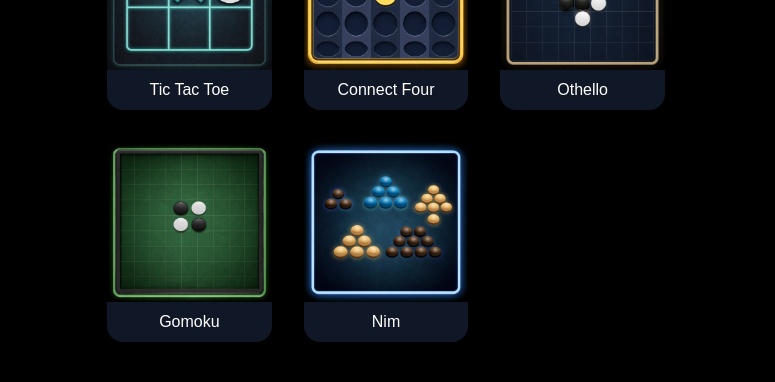
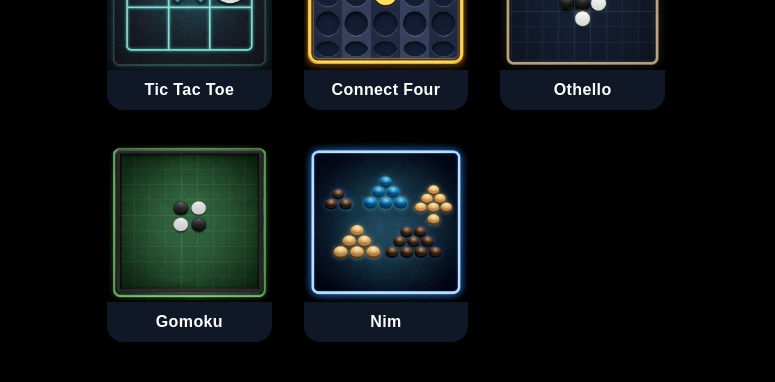
Before and after one commit to RuthlesSan/tic-tac-toe-ai, a Next.js app: page / in a window 1280 px wide. Shown: the part 298-680 px from the top of the page, without its empty margins (254-1029 px from the left). Built offline with nearby package versions, Linux system fonts and the light colour scheme.

Commit message:
images added

```diff
--- a/app/page.js
+++ b/app/page.js
@@ -65,7 +65,7 @@ export default function Home() {
             />
 
             {/* Name */}
-            <div className="py-2 text-center text-base font-medium">
+            <div className="py-2 text-center text-base font-bold text-white tracking-wide">
               {game.name}
             </div>
           </div>
```
